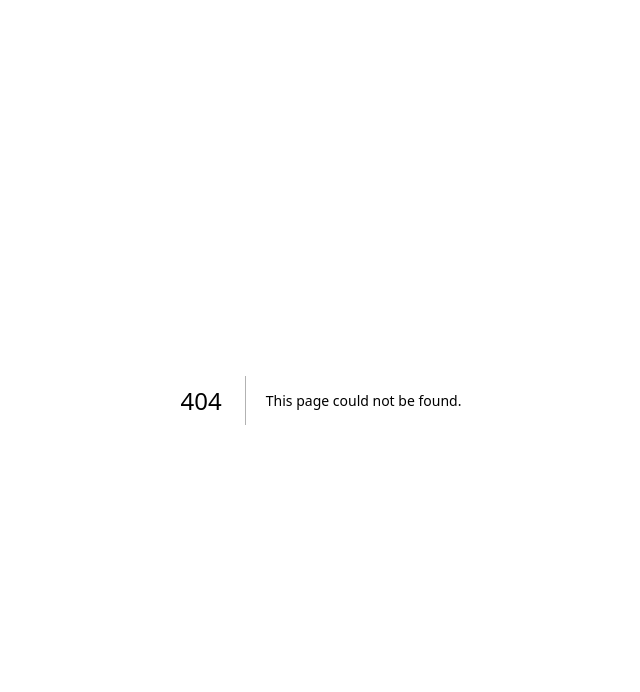
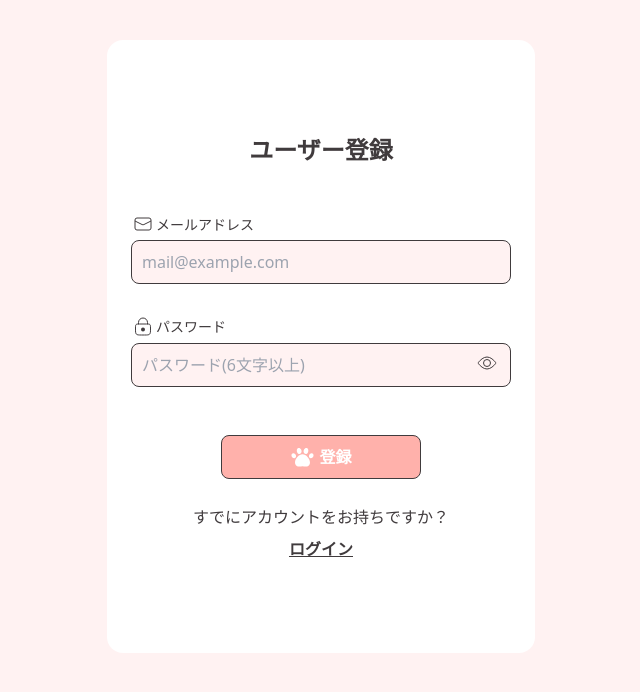
Before and after one commit to yuka01241019/kusuri-nonda, a Next.js app: page /signup in a window 1280 px wide. Before the commit this address had no page. Shown: the top 692 px of the page, without its empty margins (319-959 px from the left). Built offline with nearby package versions, Linux system fonts and the light colour scheme; no server answers.

Commit message:
feat: ログイン・新規登録ページを作成

```diff
--- /dev/null
+++ b/src/app/login/page.tsx
@@ -0,0 +1,25 @@
+"use client";
+
+import { AuthForm } from "../_components/AuthForm";
+import { useFormLogic } from "../_hooks/useFormLogic";
+
+const LoginPage: React.FC = () => {
+  const { register, handleSubmit, errors, isSubmitting, onSubmit } =
+    useFormLogic("login");
+  return (
+    <AuthForm
+      title="ログイン"
+      buttonText="ログイン"
+      onSubmit={onSubmit}
+      register={register}
+      handleSubmit={handleSubmit}
+      errors={errors}
+      linkText="アカウントをお持ちでない方はこちら"
+      linkHref="/signup"
+      isSubmitting={isSubmitting}
+      isLinkSeparate={false}
+    />
+  );
+};
+
+export default LoginPage;
--- /dev/null
+++ b/src/app/signup/page.tsx
@@ -0,0 +1,26 @@
+"use client";
+
+import { AuthForm } from "../_components/AuthForm";
+import { useFormLogic } from "../_hooks/useFormLogic";
+
+const SignUpPage: React.FC = () => {
+  const { register, handleSubmit, errors, isSubmitting, onSubmit } =
+    useFormLogic("signup");
+  return (
+    <AuthForm
+      title="ユーザー登録"
+      buttonText="登録"
+      onSubmit={onSubmit}
+      register={register}
+      handleSubmit={handleSubmit}
+      errors={errors}
+      linkText="すでにアカウントをお持ちですか？"
+      linkLabel="ログイン"
+      linkHref="/login"
+      isSubmitting={isSubmitting}
+      isLinkSeparate={true}
+    />
+  );
+};
+
+export default SignUpPage;
```
